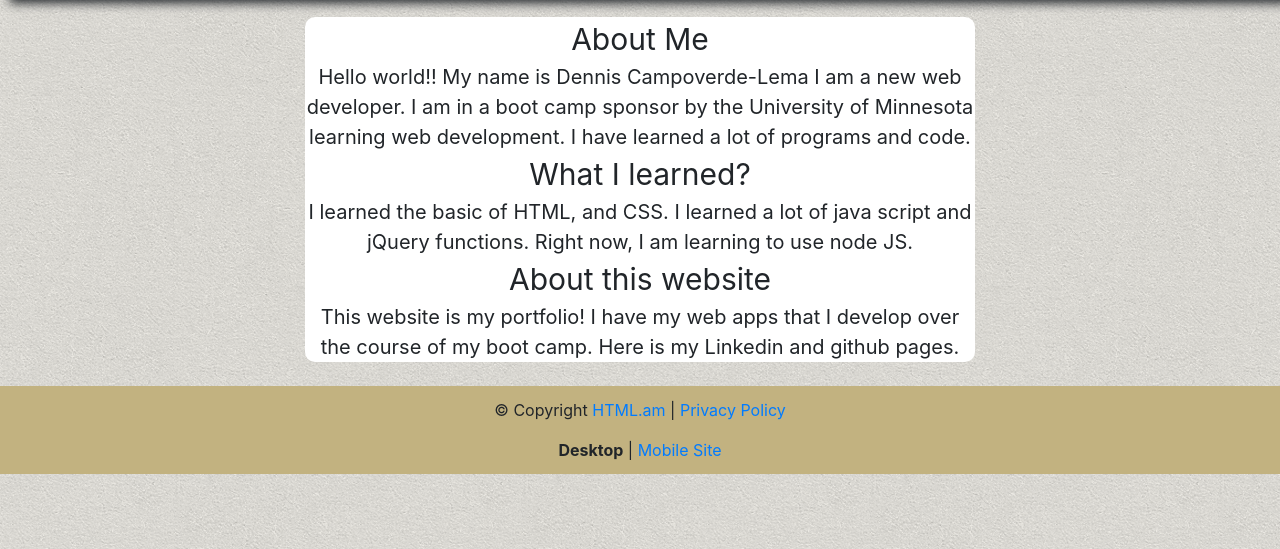
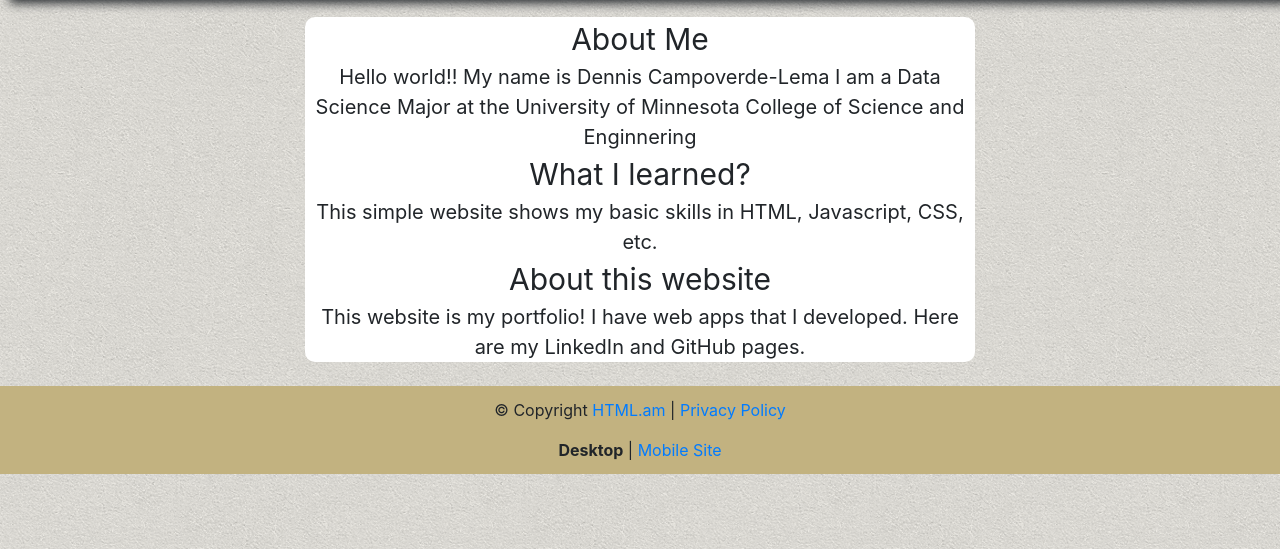
Before and after one commit to Dennis-LCLema/bootstrap-homework, a plain HTML site: page index.html in a window 1280 px wide. Shown: the part 309-858 px from the top of the page. Drawn offline with nearby package versions, Linux system fonts and the light colour scheme; a web font is replaced by a local one.

Commit message:
Update index.html

```diff
--- a/index.html
+++ b/index.html
@@ -27,19 +27,16 @@
   <div class="me">
     <header>About Me</header>
 
-    <p2>Hello world!! My name is Dennis Campoverde-Lema I am a new web developer.
-      I am in a boot camp sponsor by the University of Minnesota learning web development.
-      I have learned a lot of programs and code. </p2>
+    <p2>Hello world!! My name is Dennis Campoverde-Lema I am a Data Science Major at the University of Minnesota College of Science and Enginnering </p2>
     <br>
 
     <header>What I learned?</header>
 
-    <p2>I learned the basic of HTML, and CSS. I learned a lot of java script and jQuery functions.
-      Right now, I am learning to use node JS.</p2>
+    <p2>This simple website shows my basic skills in HTML, Javascript, CSS, etc.</p2>
 
     <header>About this website</header>
-    <p2>This website is my portfolio! I have my web apps that I develop over the course of my boot camp.
-      Here is my Linkedin and github pages. </p2>
+    <p2>This website is my portfolio! I have web apps that I developed.
+      Here are my LinkedIn and GitHub pages. </p2>
 
   </div>
 
```
